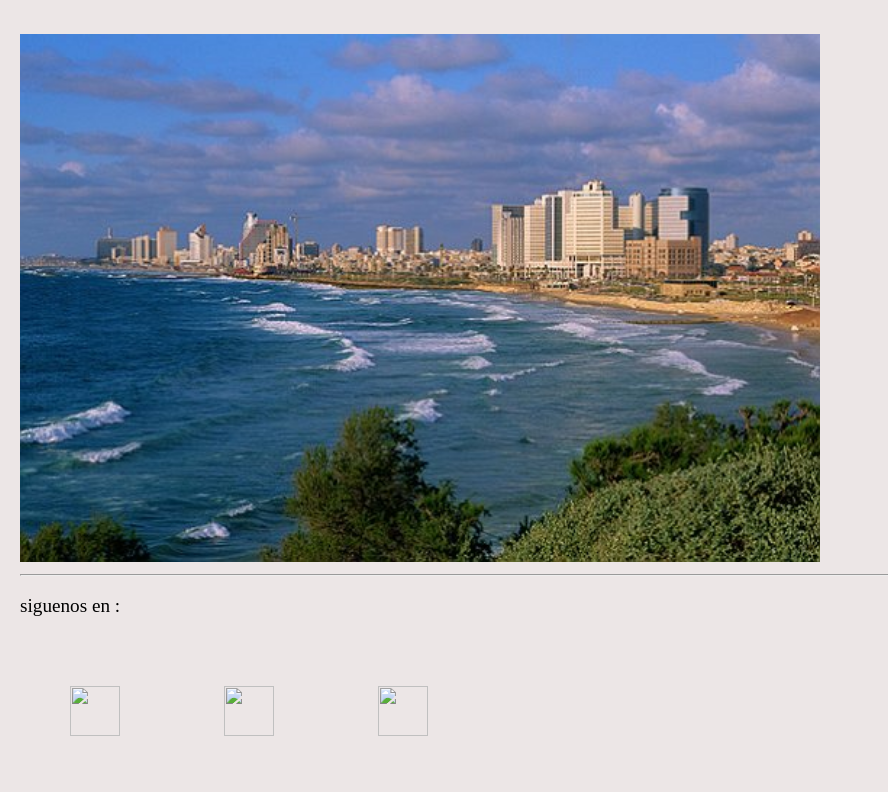
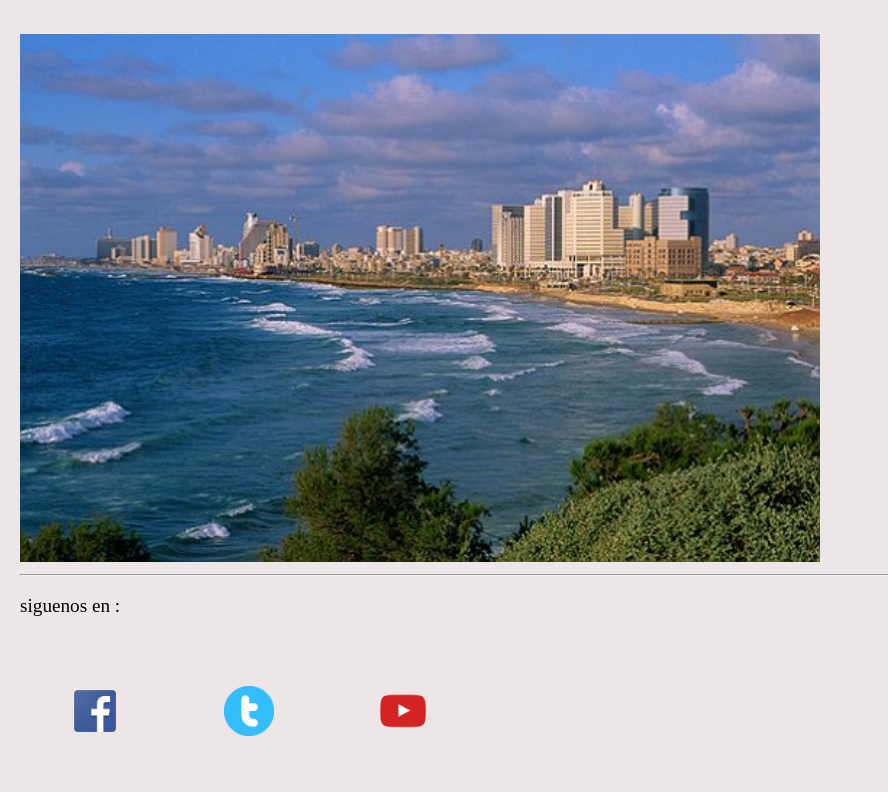
Before and after one commit to luisdavidliberato/proyecto-hipervinculos, a plain HTML site: page index.html in a window 1280 px wide. Shown: the part 979-1771 px from the top of the page, without its empty margins (0-888 px from the left). Drawn offline with Linux system fonts and the light colour scheme.

Commit message:
Update index.html

```diff
--- a/index.html
+++ b/index.html
@@ -66,8 +66,8 @@
 <img src="img1.jpg" alt="">
 <hr>
 <p>siguenos en :</p>
-<a href="https://www.facebook.com" target="_blank" ><img src="img/facebook.png" class="ico"></a>
-<a href="https://www.twitter.com" target="_blank"><img src="img/twiter.png" class="ico"></a>
-    <a href="https://www.youtube.com" target="_blank"><img src="img/youtube.png" class="ico"></a>
+<a href="https://www.facebook.com" target="_blank" ><img src="facebook.png" class="ico"></a>
+<a href="https://www.twitter.com" target="_blank"><img src="twiter.png" class="ico"></a>
+    <a href="https://www.youtube.com" target="_blank"><img src="youtube.png" class="ico"></a>
 </body>
 </html>
```
